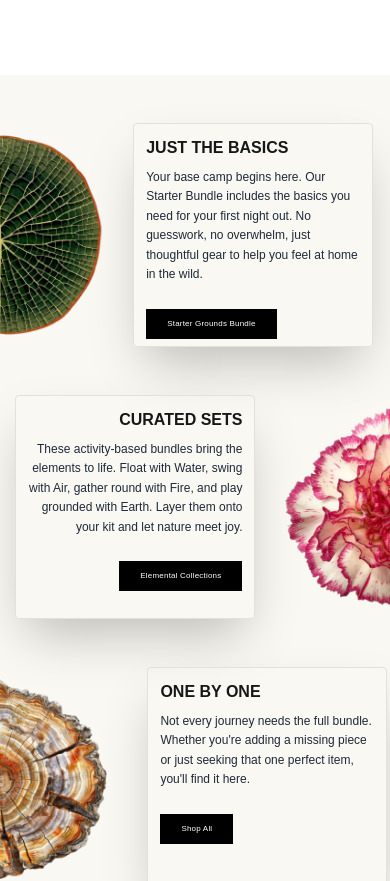
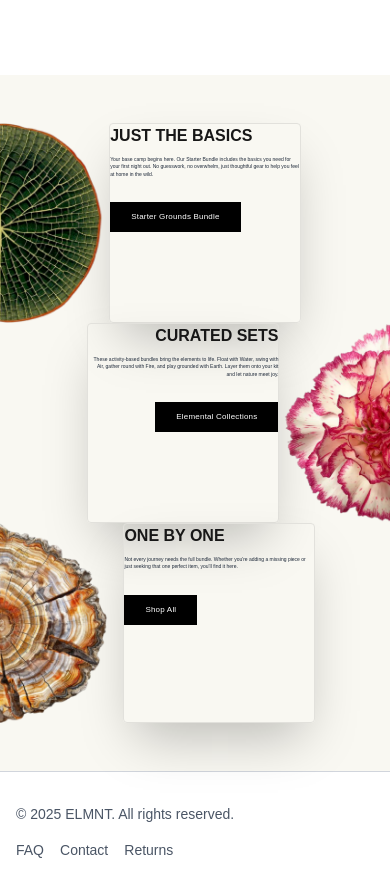
Before and after one commit to paigesylvan/elmnt-site, a Next.js app: page / in a window 390 px wide. Shown: the part 1320-2201 px from the top of the page. Built offline with nearby package versions, Linux system fonts and the light colour scheme.

Commit message:
updated hero3

```diff
--- a/components/hero3.tsx
+++ b/components/hero3.tsx
@@ -33,7 +33,7 @@ export default function SectionFour() {
 
   return (
     <section className="bg-[#f9f8f2] py-12 lg:py-56 ">
-      <div className="flex flex-col gap-12 lg:gap-40 relative">
+      <div className="flex flex-col  relative">
         {bundles.map(({ title, description, button, href, image }, i) => (
           <motion.div
             key={title}
@@ -41,7 +41,7 @@ export default function SectionFour() {
             whileInView={{ opacity: 1, y: 0 }}
             transition={{ duration: 0.6, delay: i * 0.2 }}
             viewport={{ once: true, amount: 0.3 }}
-            className={` flex flex-row items-center gap-6 lg:-my-36 ${
+            className={` flex flex-row items-center lg:-my-36 ${
               i === 1 ? "flex-row-reverse" : ""
             }`}
 
@@ -59,9 +59,12 @@ export default function SectionFour() {
             </div>
 
             {/* Text Card */}
-            <div className={`bg-transparent p-3 md:p-5 lg:pt-12 w-60 h-56 md:w-96 md:h-80 lg:w-[600px] lg:h-[450px] lg:p-7 rounded-sm shadow-2xl border border-[#e2e1dc]   ${i === 1 ? "text-right" : "text-left"} `}>
-              <h1 className={` md:text-3xl lg:text-5xl font-bold mb-2 lg:mb-8 text-elmnt-forest ${i === 2 ? "md:mt-6" : "mt-0"}`} >{title}</h1>
-              <h2 className=" text-xs md:text-lg lg:text-2xl text-gray-800 leading-relaxed">{description}</h2>
+            <div className={`bg-transparent w-48 h-50 rounded-sm shadow-2xl border border-[#e2e1dc]
+            md:p-5 md:w-96 md:h-80
+            lg:pt-12 lg:w-[600px] lg:h-[450px] lg:p-7   ${i === 1 ? "text-right" : "text-left"} `}>
+
+              <h1 className={` md:text-3xl lg:text-5xl lg:mb-8 font-bold mb-2 text-elmnt-forest ${i === 2 ? "md:mt-6" : "mt-0"}`} >{title}</h1>
+              <h2 className=" text-[5px]  md:text-lg lg:text-2xl text-gray-800 lg:leading-relaxed">{description}</h2>
               <Link
                 href={href}
                 className="inline-block mt-6 lg:mt-12 text-[8px] md:text-xl lg:text-3xl tracking-wide text-white bg-black border border-black px-5 py-2 hover:bg-transparent hover:text-black hover:shadow-2xl transition"
```
